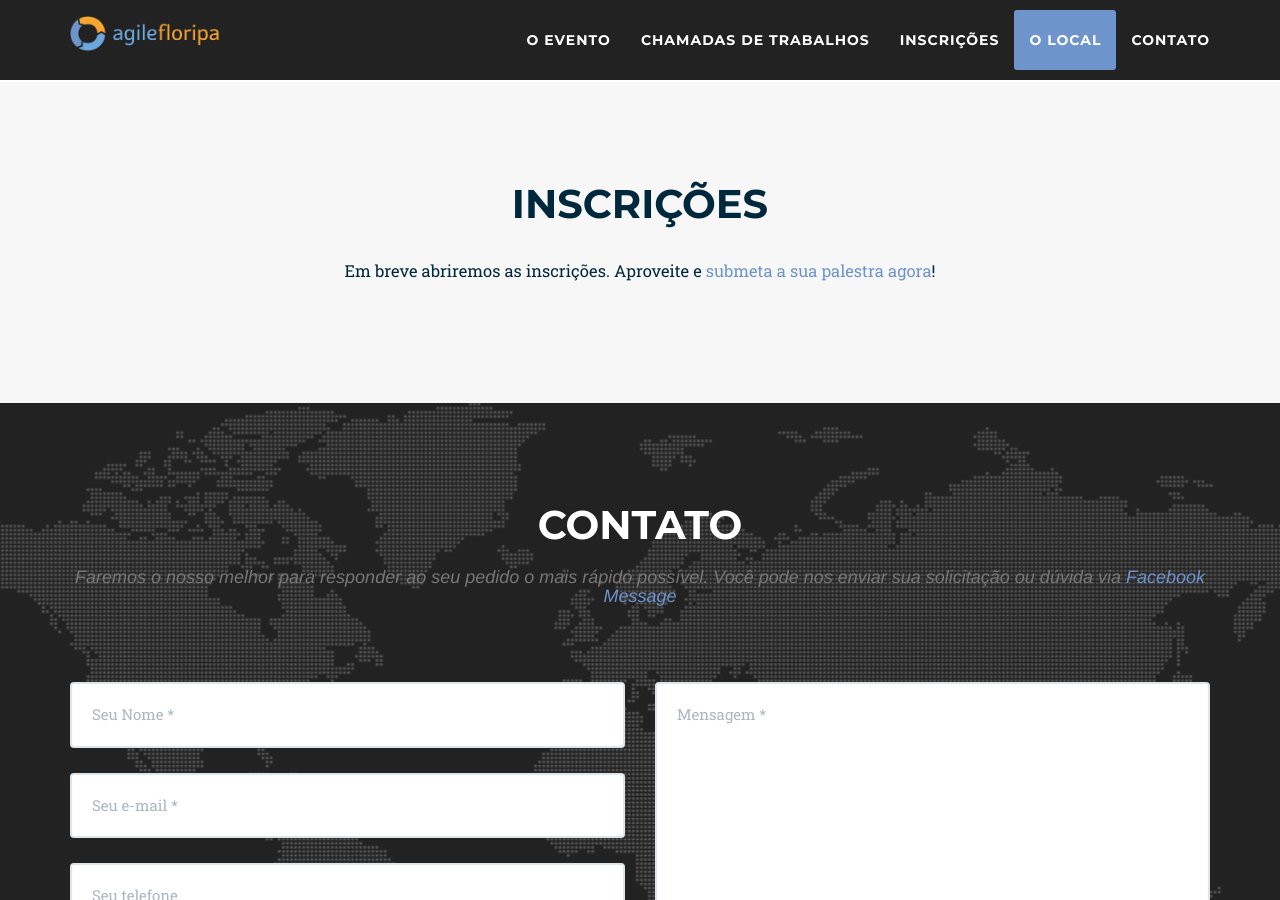
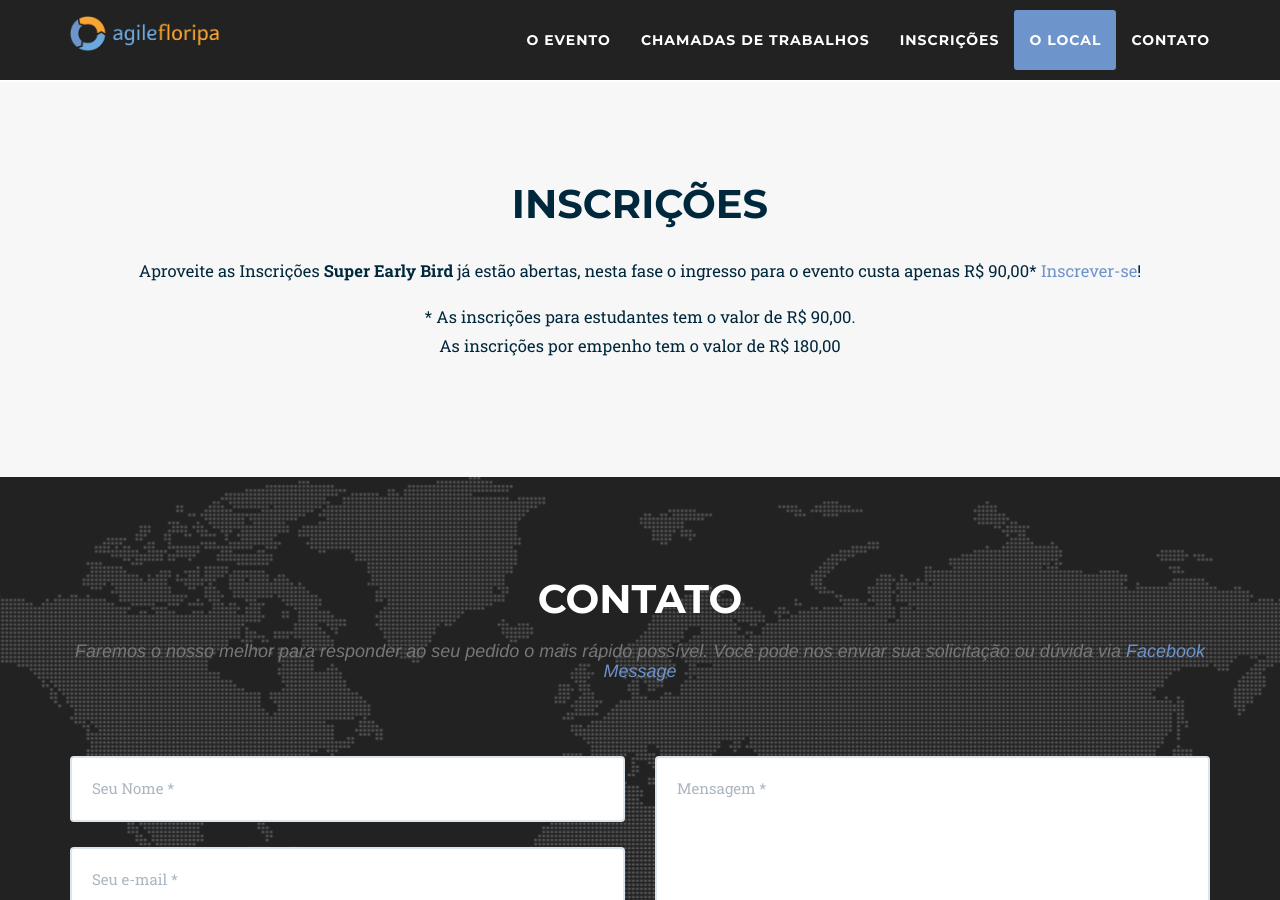
Before and after one commit to mingomax/afconf, a Jekyll site: the page built from index.html, in a window 1280 px wide and 900 px high, scrolled down 2569 px. Built offline with Jekyll 4.4.1, drawn with Linux system fonts in a browser that asks for light colours; nearby versions of some CDN libraries; some web fonts are replaced.

Commit message:
Adds link to Subscrption

```diff
--- a/_includes/2019_data/tickets.html
+++ b/_includes/2019_data/tickets.html
@@ -7,8 +7,13 @@
         </div>
         <div class="row">
             <div class="col-lg-12 text-center">
-                <p>Em breve abriremos as inscrições. Aproveite e <a href="https://forms.gle/MreYfZ3sdhFAwEeg7" rel="no-follow"
-                    target="_blank">submeta a sua palestra agora</a>!</p>
+                <p>Aproveite as Inscrições <b>Super Early Bird</b> já estão abertas, nesta fase o ingresso para o evento custa apenas R$ 90,00*
+                    <a href="https://inscricoes.agilebrazil.com/events/45/attendances/new" rel="no-follow"
+                    target="_blank">Inscrever-se</a>!</p>
+                <p>
+                    * As inscrições para estudantes tem o valor de R$ 90,00.<br>
+                    As inscrições por empenho tem o valor de R$ 180,00
+                </p>
             </div>
         </div>
     </div>
```
